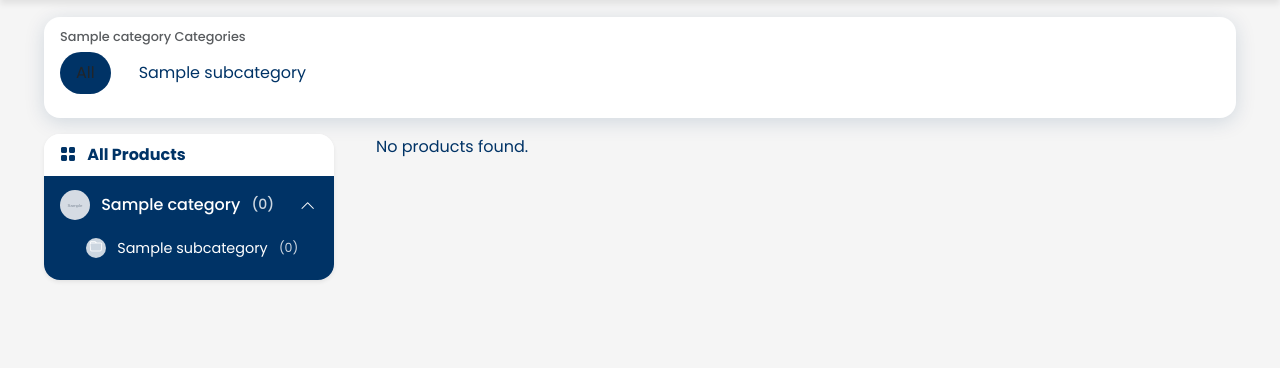
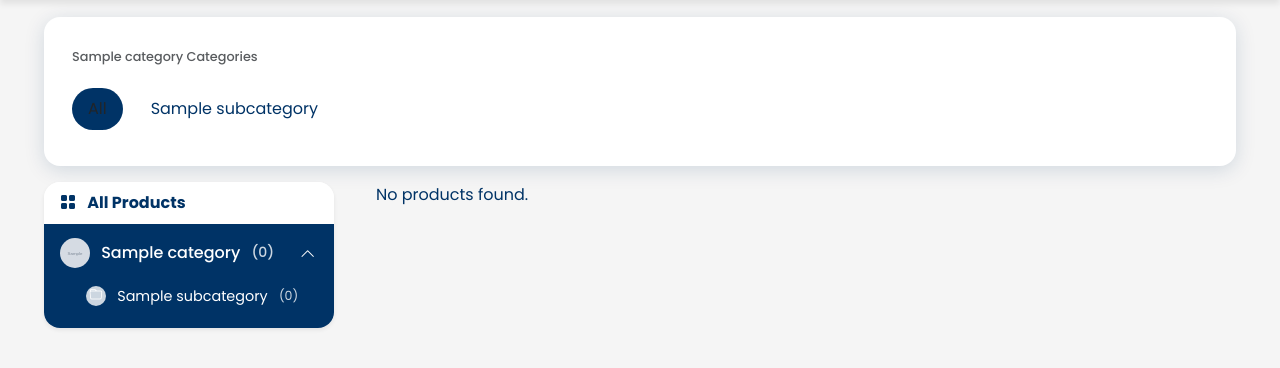
Before and after one commit to OpenSell-Creator/OpenSellRepo, a Django app: a page that uses templates/product_list.html in a window 1280 px wide. Shown: the part 86-454 px from the top of the page. Run offline with Django 5.2, Linux system fonts and the light colour scheme; tables that the repository leaves empty hold one stand-in row (values such as "Sample post"); grey boxes marked "Sample" are stand-in pictures; data that the repository does not hold is empty; some libraries are stand-ins or nearby versions.

Commit message:
Update product_list.html
quick spacing update

```diff
--- a/templates/product_list.html
+++ b/templates/product_list.html
@@ -4,9 +4,9 @@
 <div class="container-fluid">
     <!-- Subcategory Quick Links -->
     {% if selected_category_obj and subcategories %}
-    <div class="card mb-3">
+    <div class="card mb-3 p-3">
         <div class="card-body">
-            <h6 class="card-subtitle mb-2 text-muted">{{ selected_category_obj.name }} Categories</h6>
+            <h6 class="card-subtitle mb-3 py-2 text-muted">{{ selected_category_obj.name }} Categories</h6>
             <div class="subcategory-scroll-container">
                 <div class="subcategory-wrapper">
                     <!-- Add "All" subcategory option -->
```
